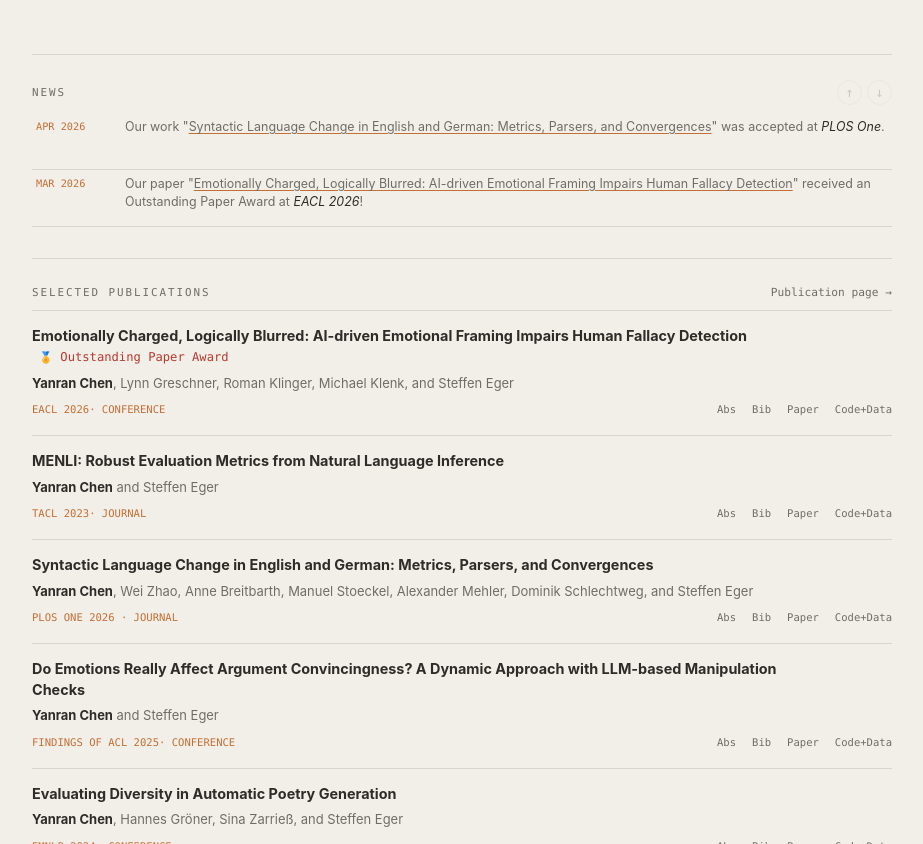
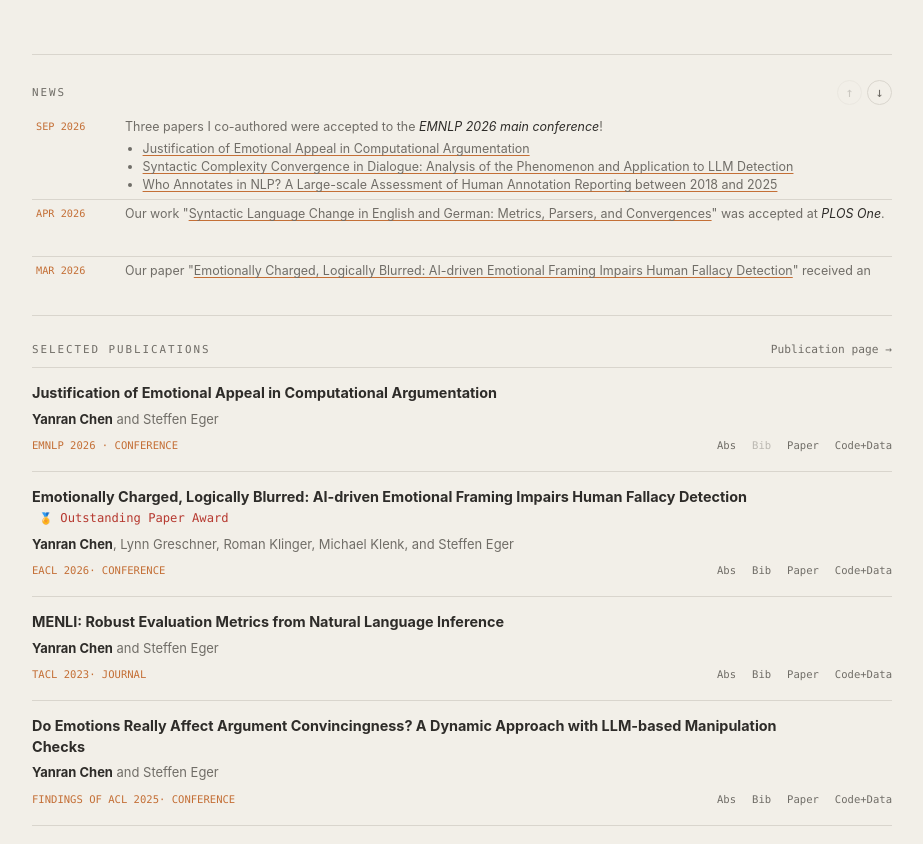
Before and after one commit to cyr19/cyr19.github.io, a plain HTML site: page index.html in a window 1280 px wide. Shown: the part 697-1541 px from the top of the page, without its empty margins (178-1101 px from the left). Drawn offline with Linux system fonts and the light colour scheme.

Commit message:
Add EMNLP 2026 publication updates

```diff
--- a/index.html
+++ b/index.html
@@ -107,6 +107,17 @@
         <div class="news-viewport" tabindex="0" aria-label="Recent news, five items visible">
           <div class="news-track">
             <article class="news-card">
+              <time datetime="2026-09">Sep 2026</time>
+              <div class="news-card-content">
+                <p>Three papers I co-authored were accepted to the <em>EMNLP 2026 main conference</em>!</p>
+                <ul>
+                  <li><a href="https://nl2g.github.io/static/media/em3_justified_CR.a671d6e2afe89d79d7dd.pdf">Justification of Emotional Appeal in Computational Argumentation</a></li>
+                  <li><a href="https://pub.uni-bielefeld.de/record/3019940">Syntactic Complexity Convergence in Dialogue: Analysis of the Phenomenon and Application to LLM Detection</a></li>
+                  <li><a href="https://arxiv.org/abs/2606.02255v3">Who Annotates in NLP? A Large-scale Assessment of Human Annotation Reporting between 2018 and 2025</a></li>
+                </ul>
+              </div>
+            </article>
+            <article class="news-card">
               <time datetime="2026-04">Apr 2026</time>
               <p>Our work "<a href="https://journals.plos.org/plosone/article?id=10.1371/journal.pone.0346096">Syntactic Language Change in English and German: Metrics, Parsers, and Convergences</a>" was accepted at <em>PLOS One</em>.</p>
             </article>
@@ -125,6 +136,20 @@
         </div>
 
         <div class="publication-list">
+          <article class="publication-item" data-paper-id="emotional-appeal-justification" data-type="conference" data-venue="emnlp" data-year="2026" data-authorship="first">
+            <h3>Justification of Emotional Appeal in Computational Argumentation</h3>
+            <p class="authors"><strong>Yanran Chen</strong> and Steffen Eger</p>
+            <div class="publication-footer">
+              <span>EMNLP 2026 · Conference</span>
+              <div class="publication-actions">
+                <button type="button" data-detail="abstract">Abs</button>
+                <span class="publication-action-unavailable" title="No official citation is available yet">Bib</span>
+                <a href="https://nl2g.github.io/static/media/em3_justified_CR.a671d6e2afe89d79d7dd.pdf">Paper</a>
+                <a href="https://github.com/NL2G/EMCONA-UTN">Code+Data</a>
+              </div>
+            </div>
+          </article>
+
           <article class="publication-item" data-paper-id="emotion-fallacy">
             <h3>
               Emotionally Charged, Logically Blurred: AI-driven Emotional Framing Impairs Human Fallacy Detection
@@ -152,20 +177,6 @@
                 <button type="button" data-detail="bibtex">Bib</button>
                 <a href="https://aclanthology.org/2023.tacl-1.47/">Paper</a>
                 <a href="https://github.com/cyr19/MENLI">Code+Data</a>
-              </div>
-            </div>
-          </article>
-
-          <article class="publication-item" data-paper-id="syntax-change" data-type="journal" data-venue="plos-one" data-year="2026" data-authorship="first">
-            <h3>Syntactic Language Change in English and German: Metrics, Parsers, and Convergences</h3>
-            <p class="authors"><strong>Yanran Chen</strong>, Wei Zhao, Anne Breitbarth, Manuel Stoeckel, Alexander Mehler, Dominik Schlechtweg, and Steffen Eger</p>
-            <div class="publication-footer">
-              <span>PLOS One 2026 · Journal</span>
-              <div class="publication-actions">
-                <button type="button" data-detail="abstract">Abs</button>
-                <button type="button" data-detail="bibtex">Bib</button>
-                <a href="https://journals.plos.org/plosone/article?id=10.1371/journal.pone.0346096">Paper</a>
-                <a href="https://github.com/cyr19/syntaxchange">Code+Data</a>
               </div>
             </div>
           </article>
--- a/publications-data.js
+++ b/publications-data.js
@@ -40,6 +40,22 @@ window.publicationDetails = {
   doi = "10.18653/v1/2026.eacl-long.316",
   pages = "6709--6732",
   ISBN = "979-8-89176-380-7"
+}`,
+  },
+  "emotional-appeal-justification": {
+    title: "Justification of Emotional Appeal in Computational Argumentation",
+    abstract: String.raw`Emotional appeals (EAs) are often treated as fallacious in computational argumentation, yet they may be justified when warranted by the context. We introduce the task of predicting EA justification and present the first human-annotated dataset for this task, covering 1,176 argument-context pairs. Grounded in philosophical literature, our framework evaluates EA justification along logical and emotional dimensions. Human annotations show that justification criteria form a shared latent judgment space, with evidential proportionality and normative acceptability most strongly associated with overall justification. We further find that EAs without logical support are not always judged fully unjustified, and stronger EAs are not necessarily judged less justified. Finally, LLM experiments show that EA justification prediction remains challenging.`,
+    bibtex: "",
+  },
+  "syntactic-complexity-convergence": {
+    title: "Syntactic Complexity Convergence in Dialogue: Analysis of the Phenomenon and Application to LLM Detection",
+    abstract: String.raw`We revisit the under-explored phenomenon of syntactic complexity convergence in dialogue. Extending prior topic-level analyses to full conversations, we examine five human-human datasets and a set of human-LLM dialogues. We integrate and evaluate a multidimensional set of syntactic complexity metrics to quantify structural variation in dialogue. Our analyses reveal robust syntactic complexity convergence across human-human datasets, especially in task-oriented interactions, and statistical tests confirm that these effects are not due to chance. In contrast, human-LLM dialogues show no significant convergence under individual metrics; however, linear-CKA uncovers a distinct cross-metric convergence pattern. Motivated by these differences, we use syntactic complexity as a feature for detecting LLM-involved dialogue, achieving 96% accuracy. Our classification results demonstrate its potential without relying on likelihood-based signals such as surprisal, which require a language model as the estimator.`,
+    bibtex: String.raw`@inproceedings{Wang_Chen_Wang_Eger_Buschmeier,
+  place={Budapest, Hungary},
+  title={Syntactic complexity convergence in dialogue: Analysis of the phenomenon and application to LLM detection},
+  booktitle={Proceedings of the 2026 Conference on Empirical Methods in Natural Language Processing},
+  publisher={ACL},
+  author={Wang, Yu and Chen, Yanran and Wang, Yifan and Eger, Steffen and Buschmeier, Hendrik}
 }`,
   },
   "who-annotates": {
--- a/styles.css
+++ b/styles.css
@@ -341,6 +341,18 @@ main,
   font-size: 0.78rem;
   line-height: 1.45;
   white-space: normal;
+}
+
+.news-card-content {
+  min-width: 0;
+}
+
+.news-card-content ul {
+  margin: 0.25rem 0 0;
+  padding-left: 1.1rem;
+  color: var(--muted);
+  font-size: 0.78rem;
+  line-height: 1.45;
 }
 
 .news-card em {
```
Also changed, not shown: publications.html (+32 -4 lines).
